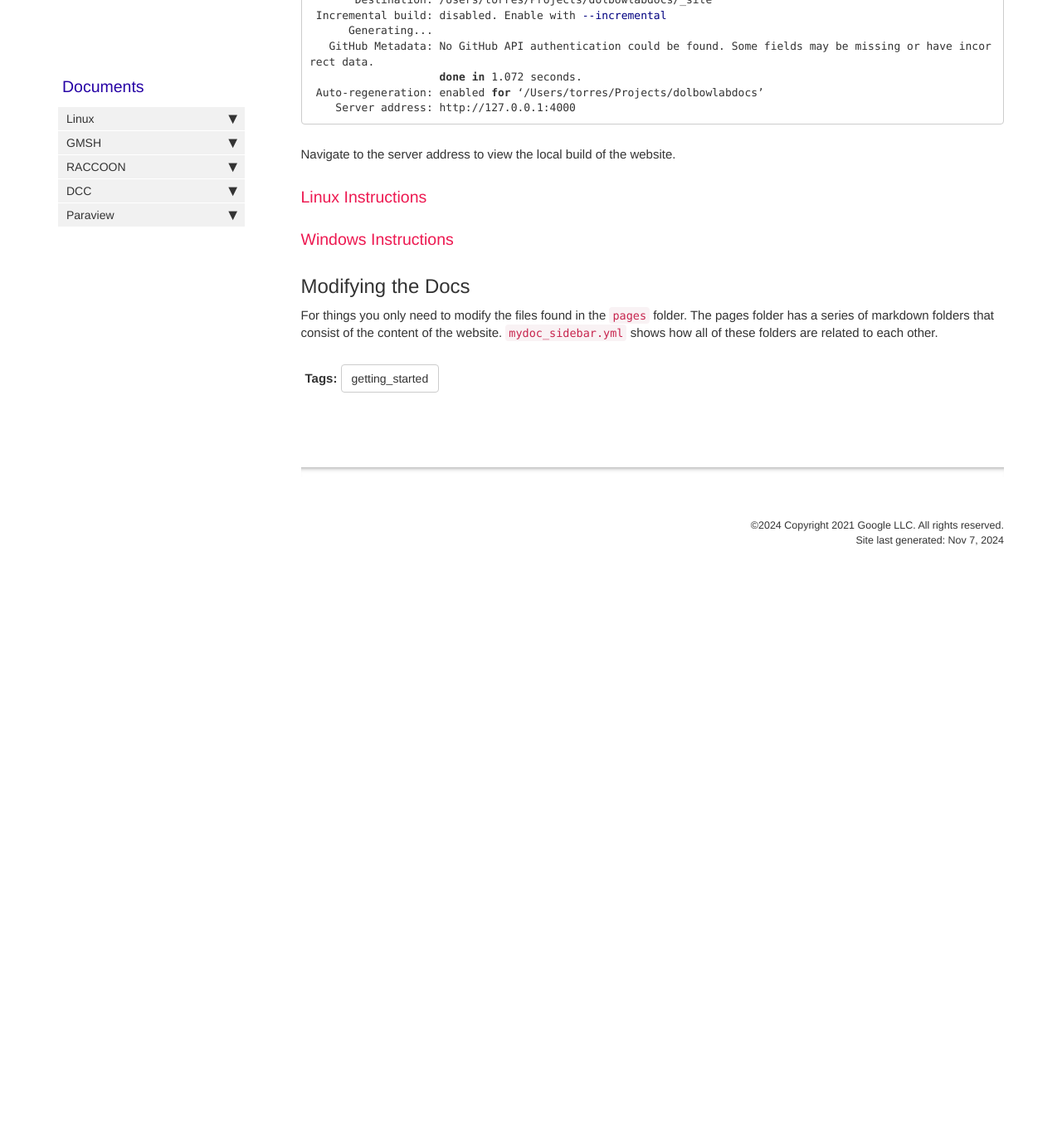
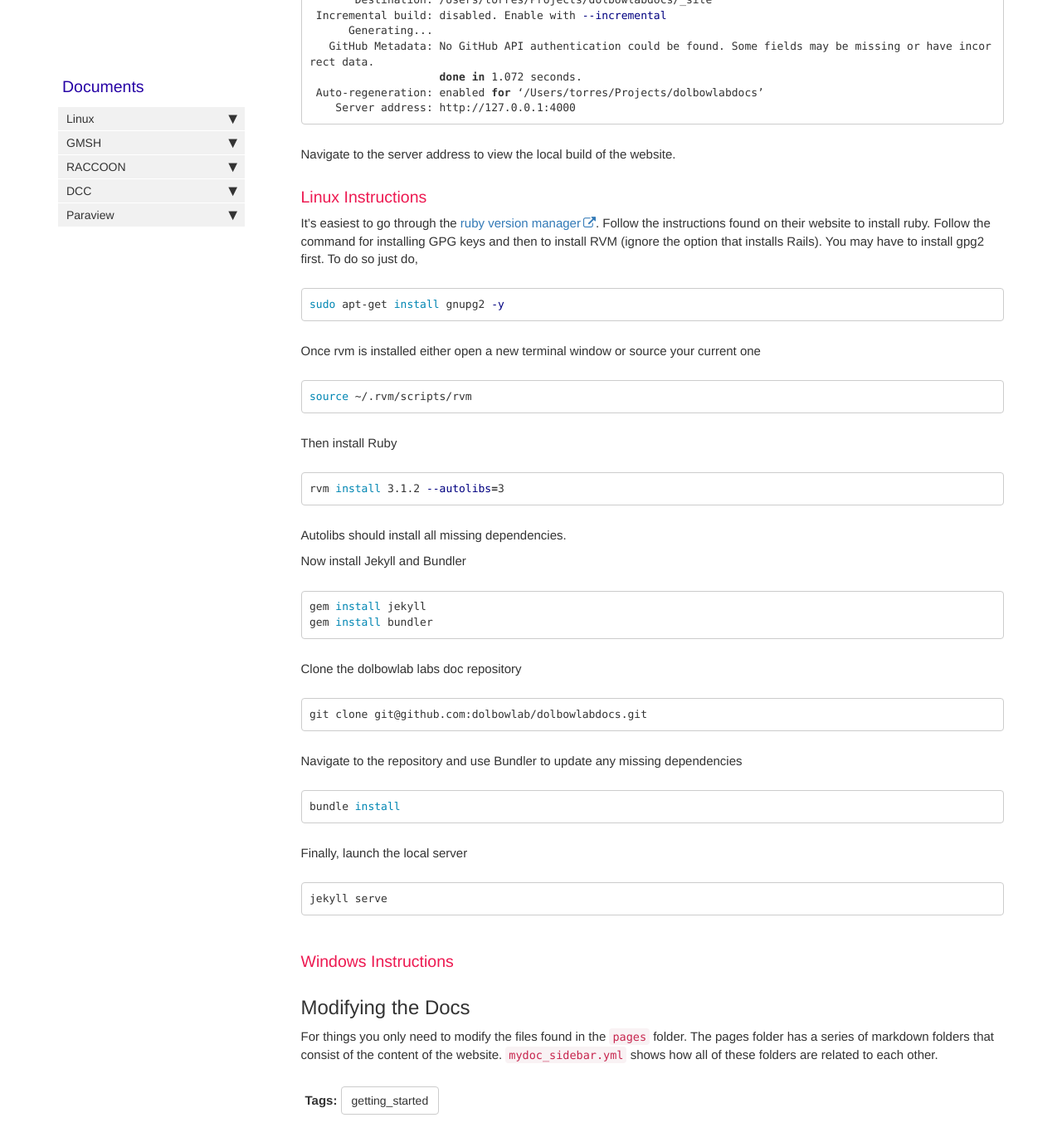
Before and after one commit to dolbowlab/dolbowlabdocs, a Jekyll site: the page built from index.md, in a window 1280 px wide and 1400 px high, scrolled down 1676 px. Shown: the top 1382 px of the window at 83% size. Built offline with Jekyll 4.4.1, drawn with Linux system fonts in a browser that asks for light colours; comment, search, counter and statistics services are not loaded; before the commit the page ends 2387 px from its top, so only the background shows below that.

Commit message:
added linux instructions

````diff
--- a/index.md
+++ b/index.md
@@ -85,6 +85,56 @@ Navigate to the server address to view the local build of the website.
 
 ### Linux Instructions
 
+It's easiest to go through the [ruby version manager](https://rvm.io/). Follow the instructions found on their website to install ruby. Follow the command for installing GPG keys and then to install RVM (ignore the option that installs Rails). You may have to install gpg2 first. To do so just do,
+
+```bash
+sudo apt-get install gnupg2 -y
+```
+
+Once rvm is installed either open a new terminal window or source your current one
+
+```bash
+source ~/.rvm/scripts/rvm
+```
+
+Then install Ruby
+
+```bash
+rvm install 3.1.2 --autolibs=3
+```
+
+Autolibs should install all missing dependencies.
+
+Now install Jekyll and Bundler
+
+```bash
+gem install jekyll
+gem install bundler
+```
+
+Clone the dolbowlab labs doc repository
+
+```bash
+git clone git@github.com:dolbowlab/dolbowlabdocs.git
+```
+
+Navigate to the repository and use Bundler to update any missing dependencies
+
+```bash
+bundle install
+```
+
+Finally, launch the local server
+
+```bash
+jekyll serve
+```
+
+
+
+
+
+
 ### Windows Instructions
 
 ## Modifying the Docs
````
Also changed, not shown: 1 other file.
